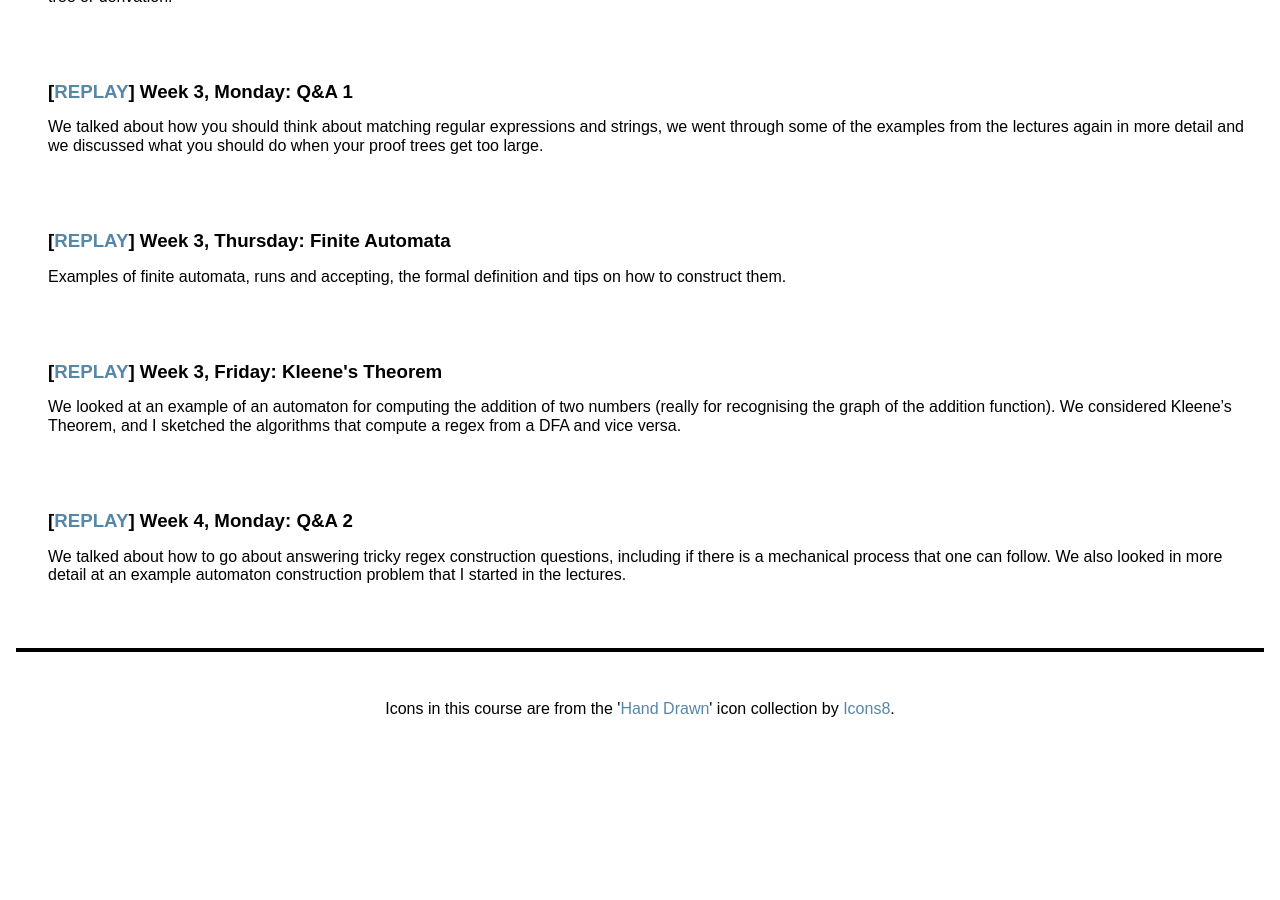
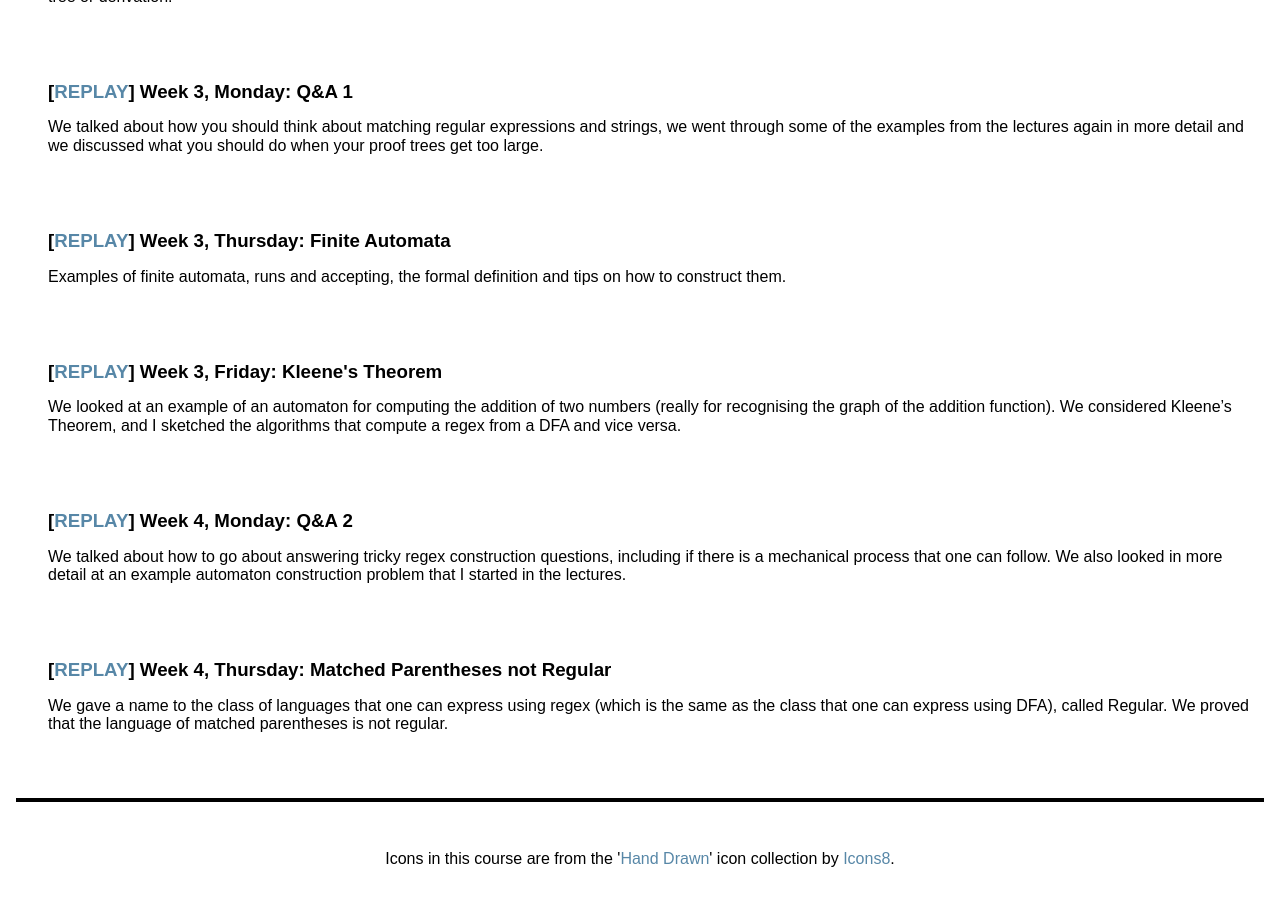
Before and after one commit to uob-coms20007/webpages, a Jekyll site: the page built from schedule.md, in a window 1280 px wide and 900 px high, scrolled down 1676 px. Built offline with Jekyll 4.4.1, drawn with Linux system fonts in a browser that asks for light colours; nearby versions of some CDN libraries; before the commit the page ends 2427 px from its top, so only the background shows below that; some of the changed text lies outside the part shown.

Commit message:
lecture 8

```diff
--- a/_data/lectures.yml
+++ b/_data/lectures.yml
@@ -51,3 +51,8 @@
   description: We talked about how to go about answering tricky regex construction questions, including if there is a mechanical process that one can follow.  We also looked in more detail at an example automaton construction problem that I started in the lectures.
   replay: https://mediasite.bris.ac.uk/Mediasite/Play/a58d160d793d4a14a72145615d818dfc1d
   refs:
+
+- title: Matched Parentheses not Regular
+  description: We gave a name to the class of languages that one can express using regex (which is the same as the class that one can express using DFA), called Regular.  We proved that the language of matched parentheses is not regular.
+  replay: https://mediasite.bris.ac.uk/Mediasite/Play/c42d14daff7f42c18c0f6b1f18a6e4f51d
+  refs:
```
